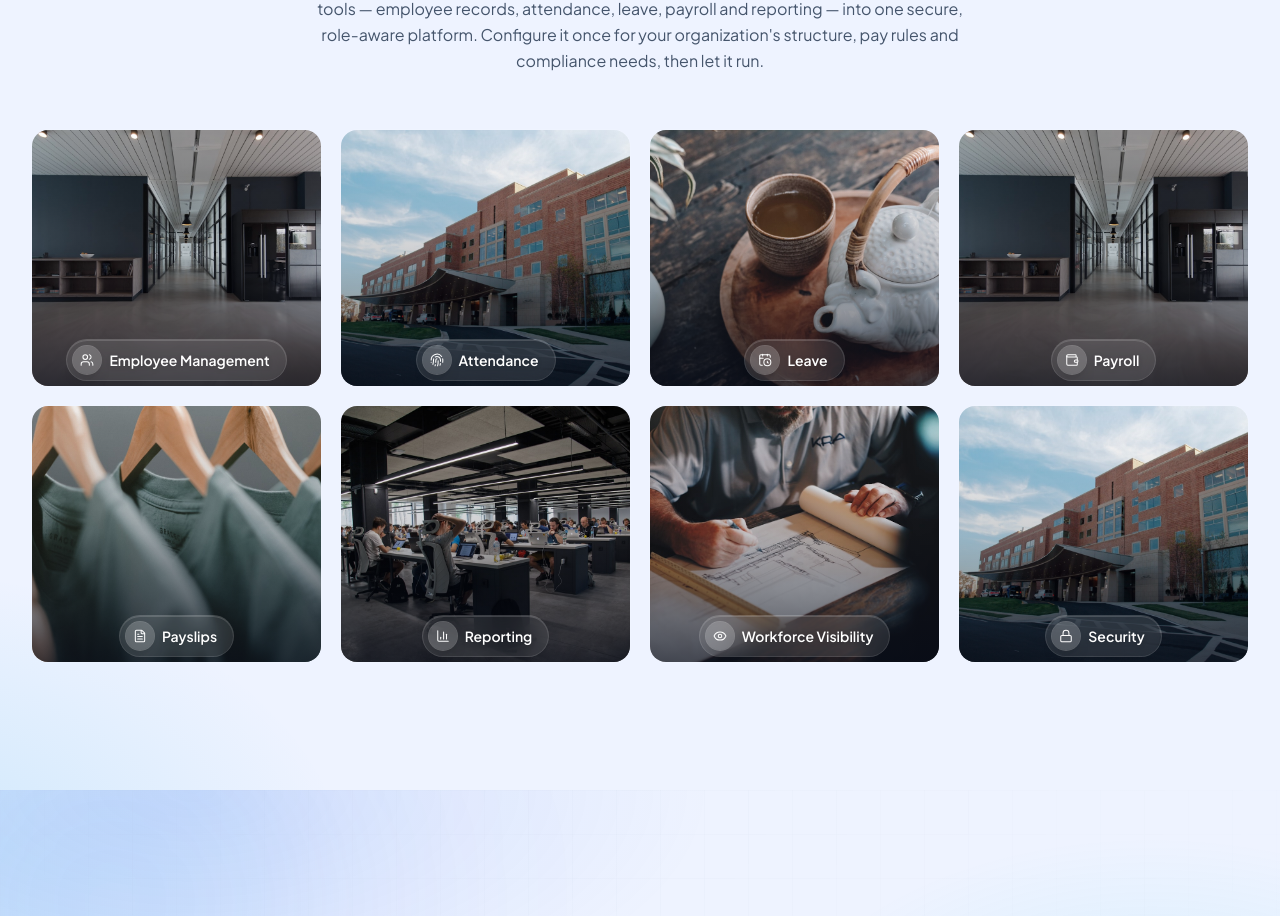
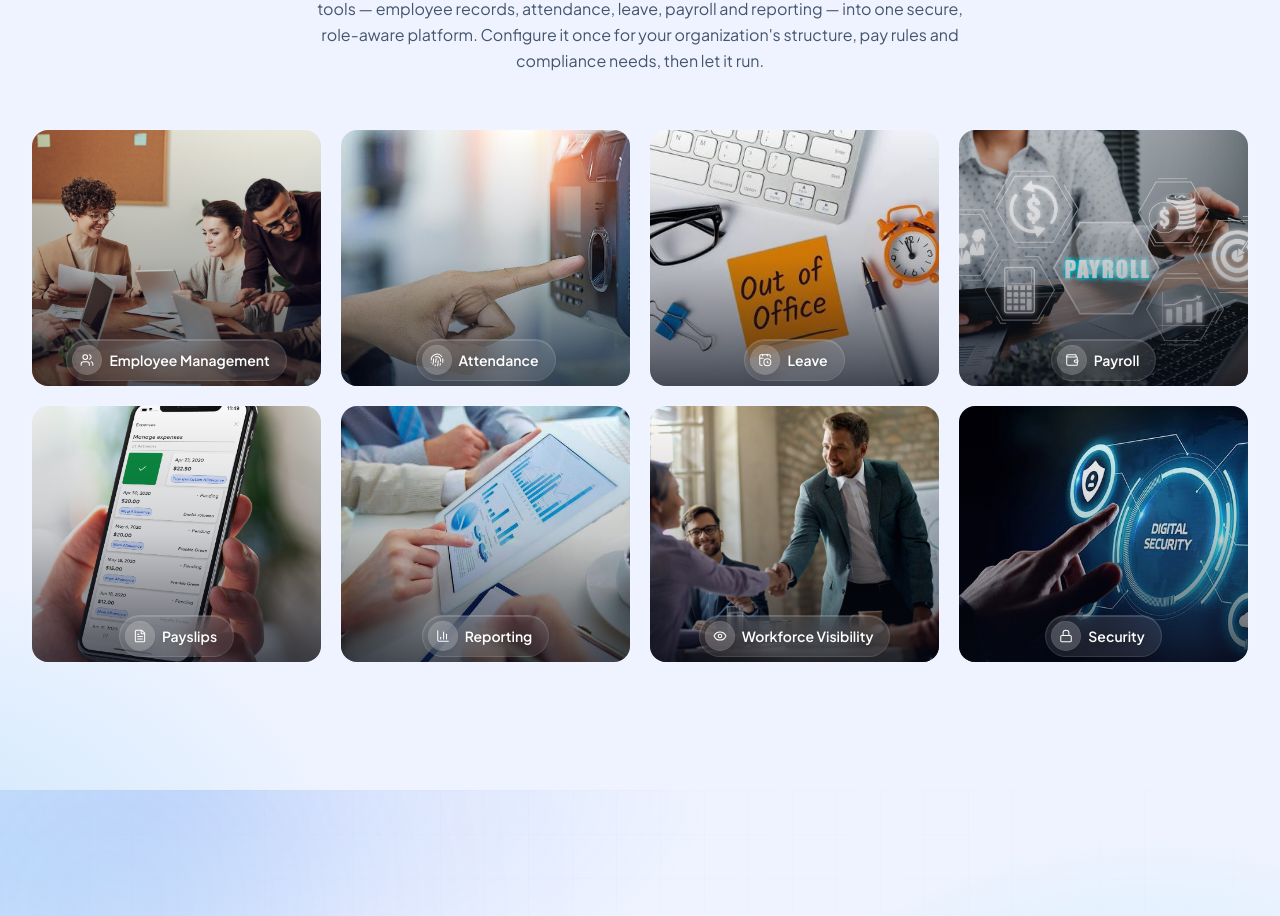
Before and after one commit to ovinigalathure/HRIS-commercial-website, a React (Vite) app: page / in a window 1280 px wide. Shown: the part 1679-2595 px from the top of the page. Built offline with nearby package versions, Linux system fonts and the light colour scheme; no server answers.

Commit message:
feat: update product overview images for enhanced visual representation

```diff
--- a/src/data/content.js
+++ b/src/data/content.js
@@ -10,6 +10,15 @@ import teaImg from '../assets/images/tea.jpg';
 import constructionImg from '../assets/images/construction.jpg';
 import apparelImg from '../assets/images/apparel.jpg';
 import hospitalImg from '../assets/images/hospital.jpg';
+
+import employeeManagementImg from '../assets/images/employee-management.jpg';
+import attendanceImg from '../assets/images/attendance.jpg';
+import leaveImg from '../assets/images/leave.jpg';
+import payrollImg from '../assets/images/payroll.jpg';
+import payslipImg from '../assets/images/payslip.png';
+import reportingImg from '../assets/images/reporting.jpg';
+import workforceVisibilityImg from '../assets/images/workforce visibility.jpg';
+import securityImg from '../assets/images/security.jpg';
 
 export const brand = {
   name: 'Global HRIS',
@@ -71,14 +80,14 @@ export const productOverview = {
   title: 'Every HR operation, one connected ecosystem',
   body: "Global HRIS centralizes the workforce operations that usually live across five different tools — employee records, attendance, leave, payroll and reporting — into one secure, role-aware platform. Configure it once for your organization's structure, pay rules and compliance needs, then let it run.",
   pillars: [
-    { icon: 'Users', label: 'Employee Management', featureKey: 'workforce', image: officeImg },
-    { icon: 'Fingerprint', label: 'Attendance', featureKey: 'attendance', image: hospitalImg },
-    { icon: 'CalendarClock', label: 'Leave', featureKey: 'leave', image: teaImg },
-    { icon: 'Wallet', label: 'Payroll', featureKey: 'payroll', image: officeImg },
-    { icon: 'FileText', label: 'Payslips', featureKey: 'payslip', image: apparelImg },
-    { icon: 'BarChart3', label: 'Reporting', featureKey: 'reports', image: logisticsImg },
-    { icon: 'Eye', label: 'Workforce Visibility', featureKey: 'visibility', image: constructionImg },
-    { icon: 'Lock', label: 'Security', featureKey: 'security', image: hospitalImg },
+    { icon: 'Users', label: 'Employee Management', featureKey: 'workforce', image: employeeManagementImg },
+    { icon: 'Fingerprint', label: 'Attendance', featureKey: 'attendance', image: attendanceImg },
+    { icon: 'CalendarClock', label: 'Leave', featureKey: 'leave', image: leaveImg },
+    { icon: 'Wallet', label: 'Payroll', featureKey: 'payroll', image: payrollImg },
+    { icon: 'FileText', label: 'Payslips', featureKey: 'payslip', image: payslipImg },
+    { icon: 'BarChart3', label: 'Reporting', featureKey: 'reports', image: reportingImg },
+    { icon: 'Eye', label: 'Workforce Visibility', featureKey: 'visibility', image: workforceVisibilityImg },
+    { icon: 'Lock', label: 'Security', featureKey: 'security', image: securityImg },
   ],
 };
 
```
